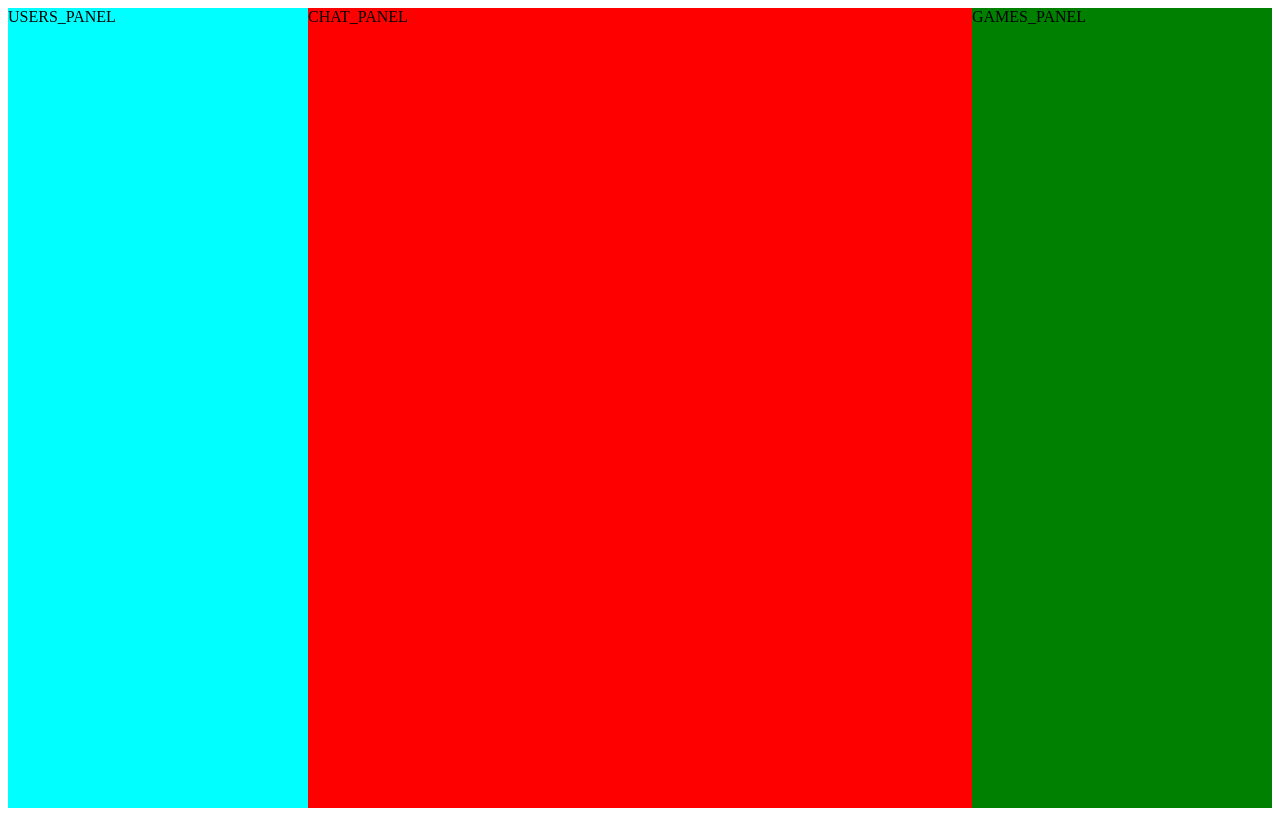
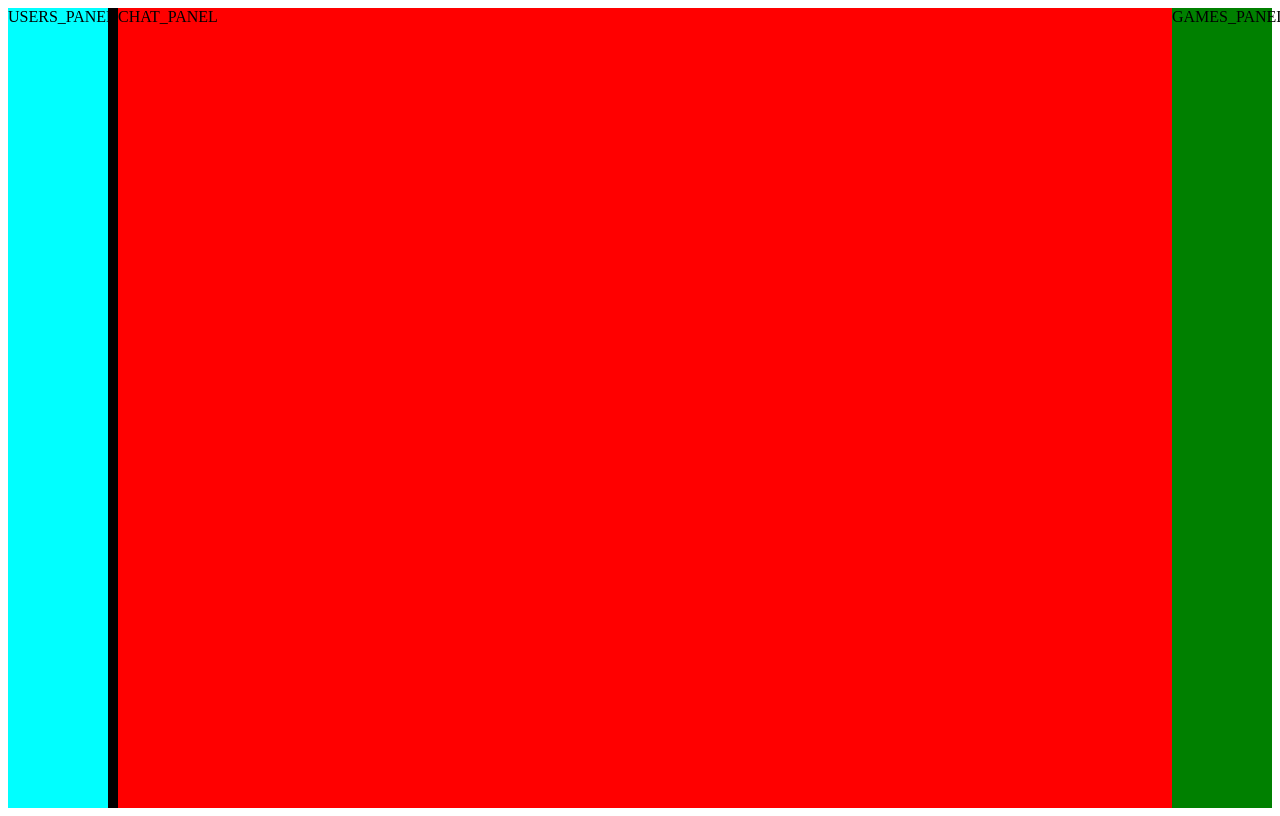
Before and after one commit to xSzymuchax/ChattyApp, a React app in the folder frontend/: page / in a window 1280 px wide. Built offline with nearby package versions, Linux system fonts and the light colour scheme; the HTML template or start-up script is replaced by a standard one.

Commit message:
Added simple layout manipulation for app panels

```diff
--- a/frontend/src/App.jsx
+++ b/frontend/src/App.jsx
@@ -7,10 +7,10 @@ import GamesPanel from './components/GamesPanel';
 
 function App() {
   return (
-    <AppLayout>
-      <UsersPanel></UsersPanel>
-      <ChatPanel></ChatPanel>
-      <GamesPanel></GamesPanel>
+    <AppLayout
+      usersPanel={<UsersPanel />}
+      chatPanel={<ChatPanel />}
+      gamesPanel={<GamesPanel />}>
     </AppLayout>
   );
 }
--- a/frontend/src/components/AppLayout.css
+++ b/frontend/src/components/AppLayout.css
@@ -1,6 +1,6 @@
 .app-layout {
     display: grid;
-    grid-template-columns: var(--left-width) 1fr var(--right-width);
+    grid-template-columns: var(--left-width) 10px 1fr var(--right-width);
 
     height: 100vh;
     width: 100%;
--- a/frontend/src/components/AppLayout.jsx
+++ b/frontend/src/components/AppLayout.jsx
@@ -1,10 +1,32 @@
 import { useState } from "react";
+import LayoutManipulator from './LayoutManipulator'
 
 import './AppLayout.css'
 
-function AppLayout({children}) {
-    const [leftWidth, setLeftWidth] = useState(300);
-    const [rightWidth, setRightWidth] = useState(300);
+function AppLayout({usersPanel, chatPanel, gamesPanel}) {
+    const minWidthUserPanel = 100;
+    const minWidthGamesPanel = 100;
+
+    const [leftWidth, setLeftWidth] = useState(minWidthUserPanel);
+    const [rightWidth, setRightWidth] = useState(minWidthGamesPanel);
+
+    const handleMouseDown = (event, width, setWidth, direction) => {
+        const startX = event.clientX;
+        const startWidth = width;
+
+        const handleMouseMove = (event) => {
+            const delta = event.clientX - startX;
+            setWidth(Math.max(100, startWidth + delta * direction));
+        }
+
+        const handleMouseUp = (event) => {
+            document.removeEventListener('mousemove', handleMouseMove);
+            document.removeEventListener('mouseup', handleMouseUp);
+        }
+
+        document.addEventListener('mousemove', handleMouseMove);
+        document.addEventListener('mouseup', handleMouseUp);
+    }
 
     return(
         <div
@@ -14,7 +36,21 @@ function AppLayout({children}) {
                 "--right-width": `${rightWidth}px`,
             }}
             >
-            {children}
+            {usersPanel}
+
+            <LayoutManipulator
+                onMouseDown={(event) =>
+                    handleMouseDown(
+                        event,
+                        leftWidth,
+                        setLeftWidth,
+                        1
+                    )
+                }
+            />
+
+            {chatPanel}
+            {gamesPanel}
         </div>
     );
 }
--- /dev/null
+++ b/frontend/src/components/LayoutManipulator.css
@@ -0,0 +1,4 @@
+.layout-manipulator {
+    height: 100%;
+    background-color: black;
+}
--- /dev/null
+++ b/frontend/src/components/LayoutManipulator.jsx
@@ -0,0 +1,12 @@
+import './LayoutManipulator.css';
+
+function LayoutManipulator({onMouseDown}) {
+    return(
+        <div
+        className="layout-manipulator"
+        onMouseDown={onMouseDown}
+        />
+    )
+}
+
+export default LayoutManipulator
```
